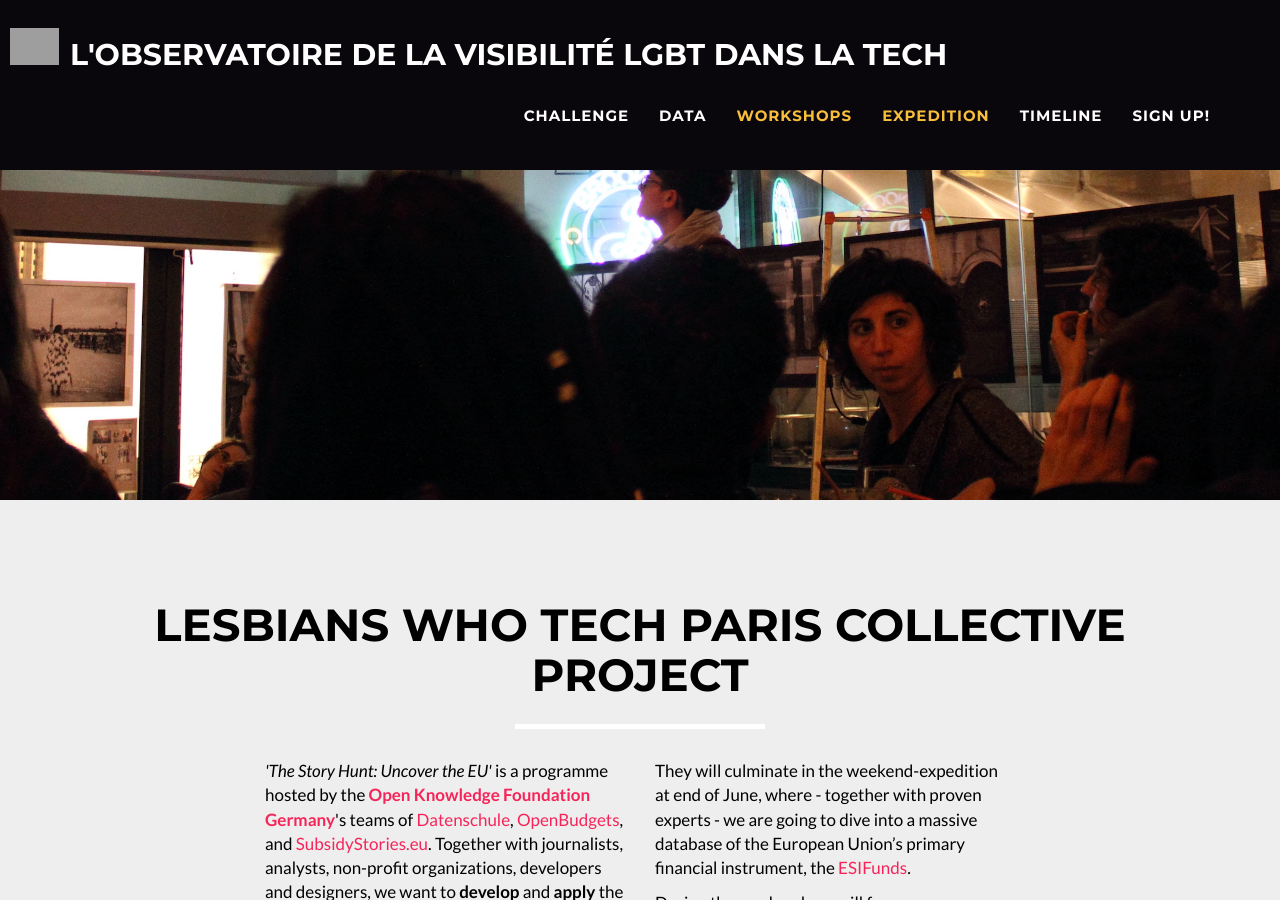
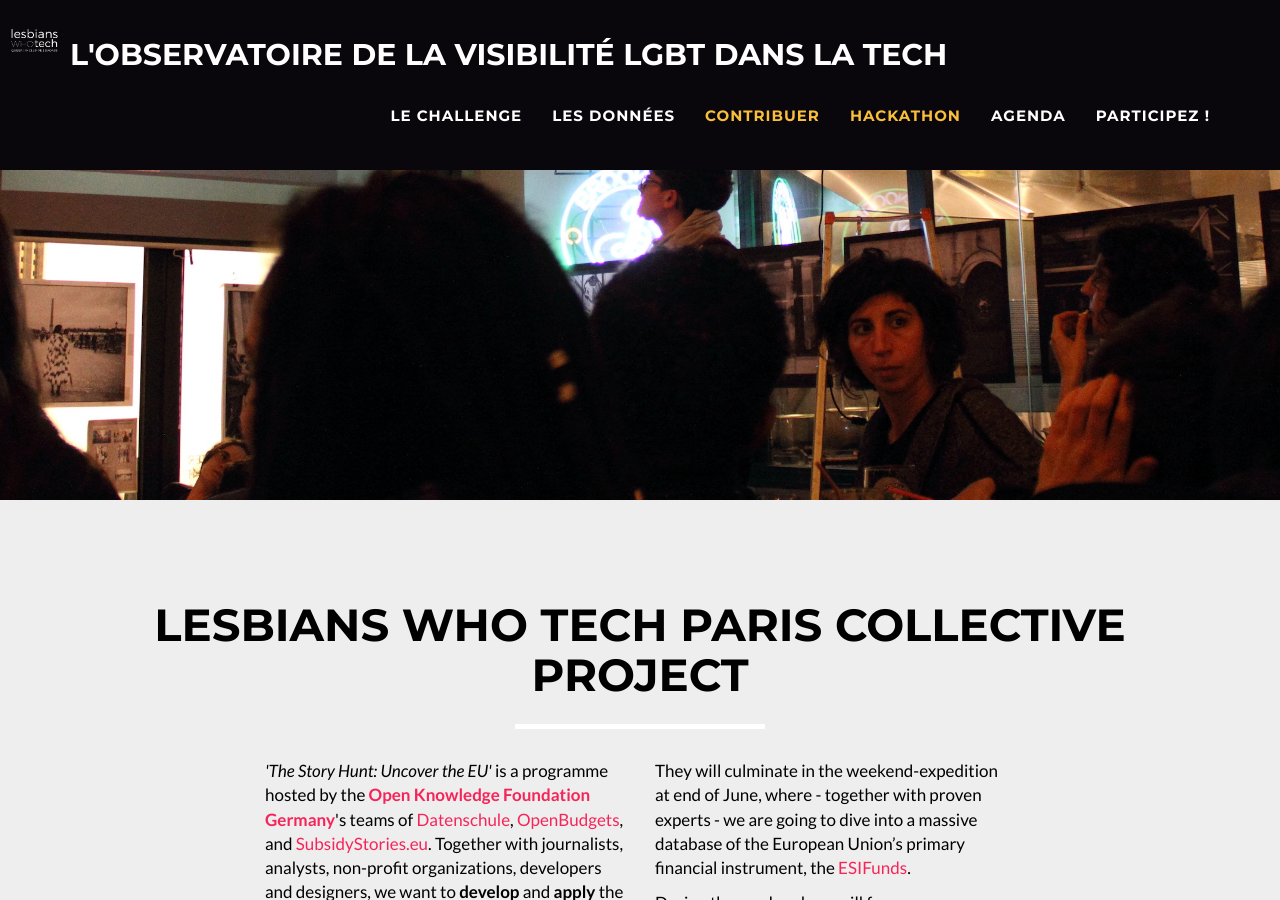
Before and after one commit to ogptoolbox/aap, a Jekyll site: the page built from index.html, in a window 1280 px wide and 900 px high. Built offline with Jekyll 4.4.1, drawn with Linux system fonts in a browser that asks for light colours; grey boxes are pictures that could not be loaded.

Commit message:
Update nav.html

```diff
--- a/_includes/nav.html
+++ b/_includes/nav.html
@@ -2,7 +2,7 @@
     <nav class="navbar navbar-default navbar-fixed-top">
 
         <div class="container">
-            <div class="container-logo"><a href="http://okfn.de"><img src="/img/okfsolowhiteklein.svg" class="img-responsive"  width="49px"></a></div>
+            <div class="container-logo"><a href="#"><img src="/img/lesbians-who-tech-logo-342.png" class="img-responsive"  width="49px"></a></div>
             <!-- Brand and toggle get grouped for better mobile display -->
             <div class="navbar-header page-scroll">
                 <button type="button" class="navbar-toggle" data-toggle="collapse" data-target="#bs-example-navbar-collapse-1">
@@ -25,22 +25,22 @@
                         <a href="#page-top"></a>
                     </li>
                     <li class="page-scroll">
-                        <a href="#challenge">Challenge</a>
+                        <a href="#challenge">Le challenge</a>
                     </li>
                     <li class="page-scroll">
-                        <a href="#data">Data</a>
+                        <a href="#data">Les données</a>
                     </li>
                     <li class="page-scroll nav-mark">
-                        <a href="#workshops">Workshops</a>
+                        <a href="#workshops">Contribuer</a>
                     </li>
                     <li class="page-scroll nav-mark">
-                        <a href="#expedition">Expedition</a>
+                        <a href="#expedition">Hackathon</a>
                     </li>
                     <li class="page-scroll">
-                        <a href="#timeline">Timeline</a>
+                        <a href="#timeline">Agenda</a>
                     </li>
                     <li class="page-scroll">
-                        <a href="#signup">Sign up!</a>
+                        <a href="#signup">Participez !</a>
                     </li>
 
                 </ul>
```
